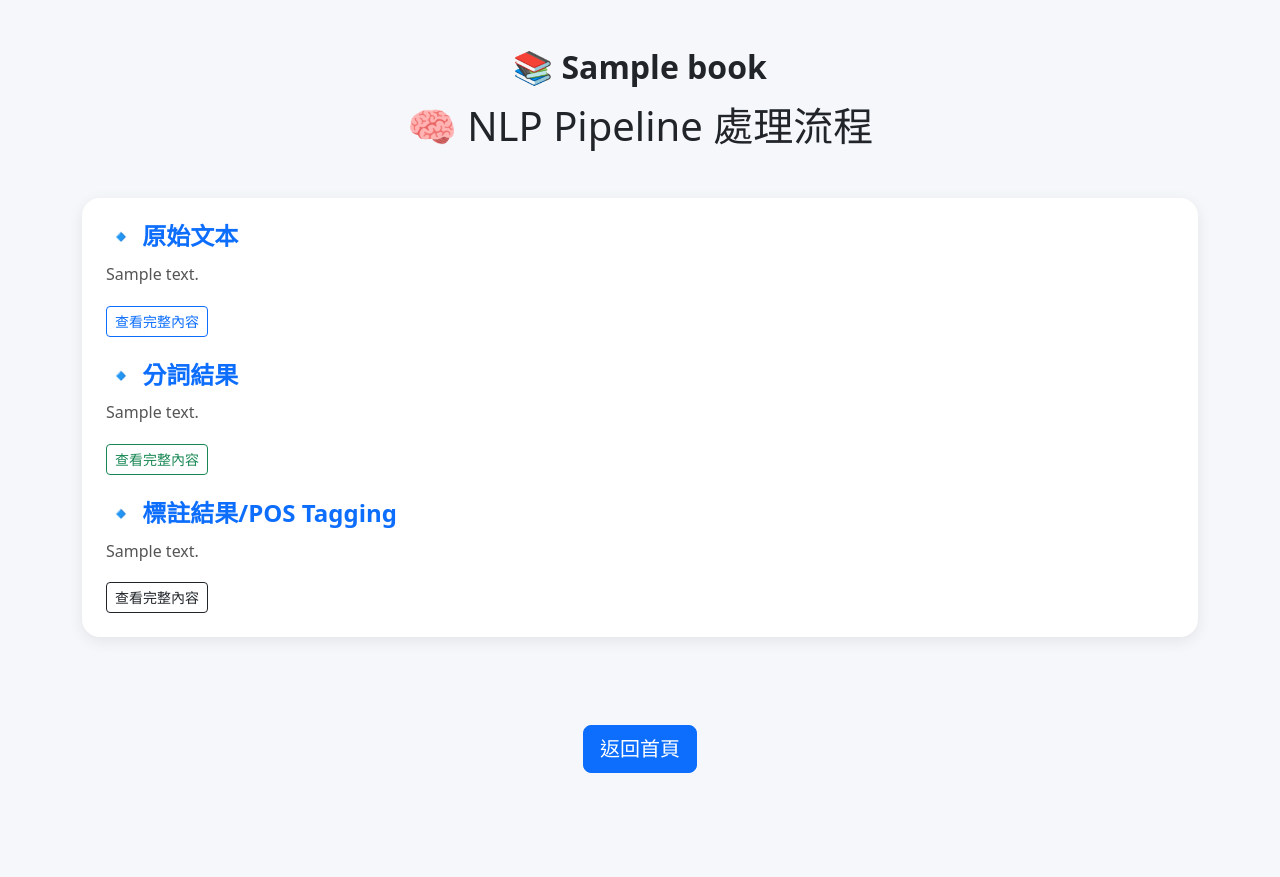
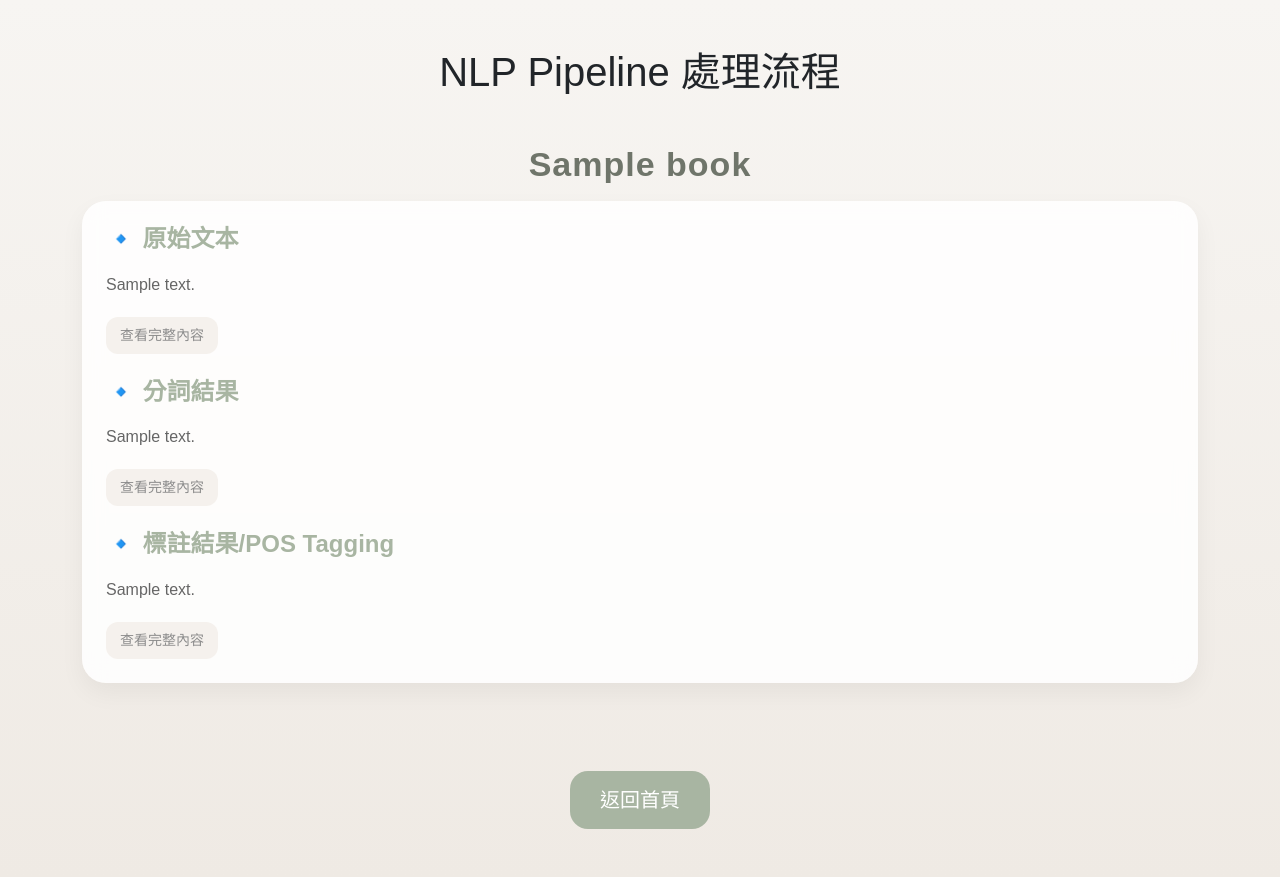
Before and after one commit to winnie600/InsightBooks-NLP-Book-Review-Analyzer, a Flask app: template templates/pipeline.html in a window 1280 px wide. Before the commit the page ends 773 px from the top, so only its background shows below. Run offline with Flask 3, Linux system fonts and the light colour scheme; the template is opened without the code that fills it: most values are stand-ins (such as "Sample title", 1, 10 or a date in 2020).

Commit message:
Refactor HTML structure and add CSS link

```diff
--- a/templates/pipeline.html
+++ b/templates/pipeline.html
@@ -11,39 +11,17 @@
         href="https://cdn.jsdelivr.net/npm/bootstrap@5.3.3/dist/css/bootstrap.min.css"
         rel="stylesheet"
     >
+    <link
+    rel="stylesheet"
 
-    <style>
+    href="{{ url_for(
+    'static',
 
-        body {
-            background-color: #f5f7fb;
-        }
+    filename=
+    'css/pipeline.css'
 
-        .pipeline-card {
-            border: none;
-            border-radius: 18px;
-            box-shadow: 0 4px 15px rgba(0,0,0,0.08);
-        }
-
-        .section-title {
-            font-weight: bold;
-            color: #0d6efd;
-        }
-
-        .text-preview {
-            line-height: 1.9;
-            color: #555;
-        }
-
-        .page-title {
-            font-weight: bold;
-        }
-
-        .collapse-card {
-            background-color: #fafafa;
-            border-radius: 10px;
-        }
-
-    </style>
+    )}}"
+    >
 
 </head>
 
@@ -51,13 +29,14 @@
 
 <div class="container py-5">
 
-    <h2 class="text-center mb-3 page-title">
-        📚 {{ book }}
-    </h2>
 
     <h1 class="text-center mb-5">
-        🧠 NLP Pipeline 處理流程
+         NLP Pipeline 處理流程
     </h1>
+
+    <h2 class="text-center mb-3 page-title">
+         {{ book }}
+    </h2>
 
     {% for row in processed_data %}
 
@@ -82,7 +61,7 @@
             </p>
 
             <button
-                class="btn btn-sm btn-outline-primary"
+                class="btn btn-sm detail-btn"
                 data-bs-toggle="collapse"
                 data-bs-target="#raw{{ loop.index }}"
             >
@@ -123,7 +102,7 @@
             </p>
 
             <button
-                class="btn btn-sm btn-outline-success"
+                class="btn btn-sm detail-btn"
                 data-bs-toggle="collapse"
                 data-bs-target="#processed{{ loop.index }}"
             >
@@ -164,7 +143,7 @@
             </p>
 
             <button
-                class="btn btn-sm btn-outline-dark"
+                class="btn btn-sm detail-btn"
                 data-bs-toggle="collapse"
                 data-bs-target="#pos{{ loop.index }}"
             >
```
